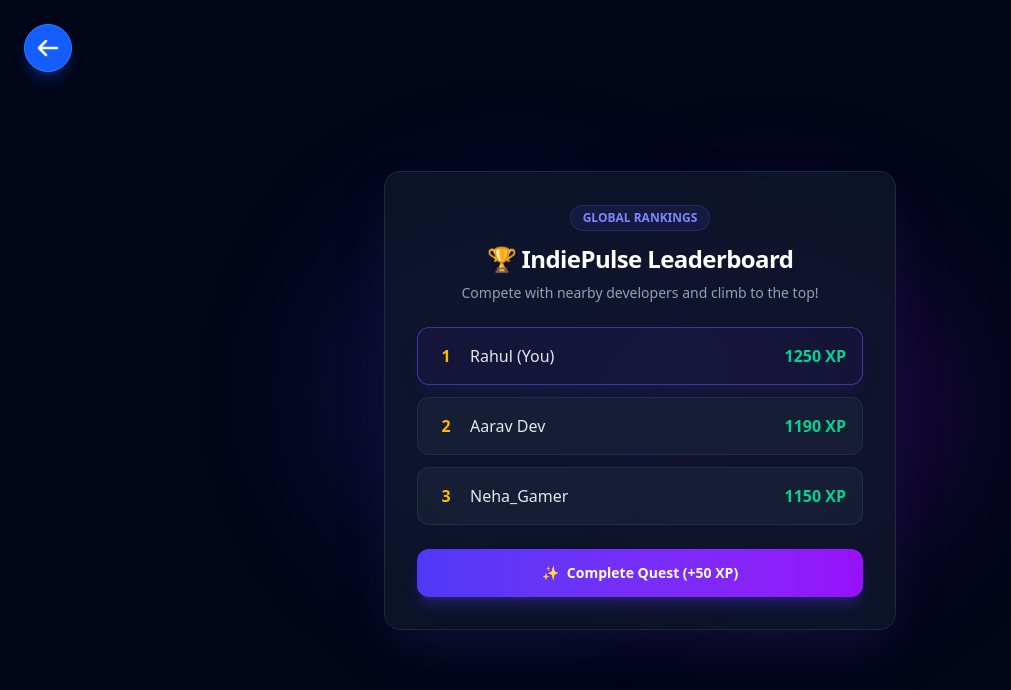
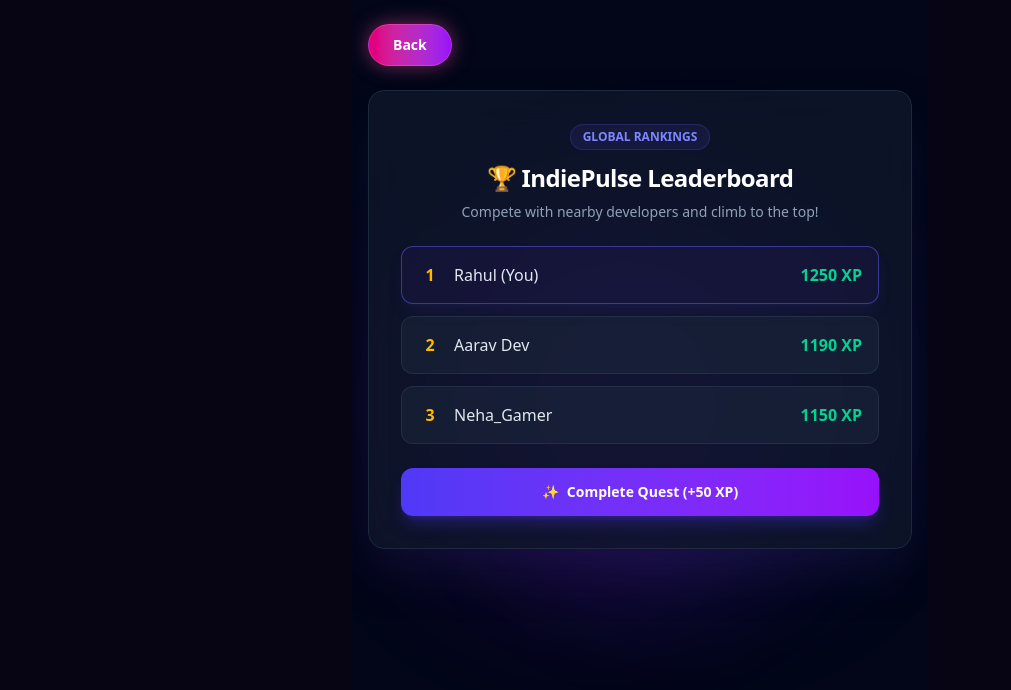
Before and after one commit to Patil-IndiePulse/IndiePulse, a Next.js app: page /leaderboard in a window 1280 px wide. Shown: the top 690 px of the page, without its empty margins (0-1011 px from the left). Built offline with nearby package versions, Linux system fonts and the light colour scheme.

Commit message:
feat: replace blue arrow with pink gradient back button and add quest completion modal on leaderboard page

```diff
--- a/app/leaderboard/page.tsx
+++ b/app/leaderboard/page.tsx
@@ -10,6 +10,8 @@ export default function LeaderboardPage() {
     { name: "Neha_Gamer", xp: 1150 }
   ]);
 
+  const [isModalOpen, setIsModalOpen] = useState(false);
+
   const earnPoints = () => {
     setUsers(prevUsers => {
       return prevUsers.map(user => {
@@ -19,38 +21,30 @@ export default function LeaderboardPage() {
         return user;
       }).sort((a, b) => b.xp - a.xp);
     });
+    setIsModalOpen(true);
   };
 
   const sortedUsers = [...users].sort((a, b) => b.xp - a.xp);
 
   return (
-    <main className="min-h-screen bg-slate-950 text-white flex flex-col items-center justify-center p-6 relative overflow-hidden">
+    <main className="min-h-screen bg-slate-950 text-white flex flex-col px-4 py-6 max-w-xl mx-auto w-full relative overflow-x-hidden select-none">
 
       {/* Background Decorative Glow Effects */}
       <div className="absolute top-1/4 left-1/4 w-96 h-96 bg-indigo-600/15 rounded-full blur-3xl pointer-events-none"></div>
       <div className="absolute bottom-1/4 right-1/4 w-96 h-96 bg-purple-600/15 rounded-full blur-3xl pointer-events-none"></div>
 
-      {/* Top Left Back Button (Changed background to blue) */}
-      <div className="absolute top-6 left-6 z-10">
+      {/* Top Header Row with Clear Pink 'Back' Button */}
+      <div className="w-full flex items-start mb-6 relative z-10">
         <Link
           href="/"
-          className="w-12 h-12 bg-blue-600 hover:bg-blue-700 border border-blue-500 rounded-full flex items-center justify-center shadow-lg shadow-blue-600/30 transition-all transform hover:-translate-y-0.5 cursor-pointer group"
+          className="px-6 py-2.5 rounded-full bg-gradient-to-r from-pink-600 to-purple-600 hover:from-pink-500 hover:to-purple-500 text-white text-sm font-bold shadow-[0_0_20px_rgba(236,72,153,0.5)] border border-pink-400/40 transition-all flex items-center justify-center cursor-pointer"
         >
-          <svg
-            xmlns="http://www.w3.org/2000/svg"
-            className="h-6 w-6 text-white"
-            fill="none"
-            viewBox="0 0 24 24"
-            stroke="currentColor"
-            strokeWidth={2.5}
-          >
-            <path strokeLinecap="round" strokeLinejoin="round" d="M10 19l-7-7m0 0l7-7m-7 7h18" />
-          </svg>
+          Back
         </Link>
       </div>
 
       {/* Leaderboard Container */}
-      <div className="bg-slate-900/80 backdrop-blur-xl border border-slate-800 p-8 rounded-2xl w-full max-w-lg shadow-2xl shadow-indigo-950/50 text-center relative z-10">
+      <div className="bg-slate-900/80 backdrop-blur-xl border border-slate-800 p-8 rounded-2xl w-full shadow-2xl shadow-indigo-950/50 text-center relative z-10">
         <div className="inline-flex items-center gap-2 px-3 py-1 rounded-full bg-indigo-500/10 border border-indigo-500/20 text-indigo-400 text-xs font-semibold mb-3">
           GLOBAL RANKINGS
         </div>
@@ -83,6 +77,29 @@ export default function LeaderboardPage() {
           <span>✨</span> Complete Quest (+50 XP)
         </button>
       </div>
+
+      {/* Quest Completed Popup Modal */}
+      {isModalOpen && (
+        <div className="fixed inset-0 bg-black/80 backdrop-blur-md flex items-center justify-center p-4 z-50">
+          <div className="bg-slate-900 border border-indigo-500/40 rounded-3xl p-6 w-full max-w-sm shadow-2xl text-center relative animate-in fade-in zoom-in duration-200">
+
+            <div className="text-4xl mb-3">🎉</div>
+            <h3 className="text-lg font-black text-white mb-2">Quest Completed!</h3>
+            <p className="text-slate-300 text-xs mb-6 leading-relaxed">
+              Congratulations! You have successfully completed the daily developer quest and earned <span className="text-emerald-400 font-bold">+50 XP</span>!
+            </p>
+
+            <button
+              onClick={() => setIsModalOpen(false)}
+              className="w-full py-3 bg-gradient-to-r from-pink-600 to-purple-600 hover:from-pink-500 hover:to-purple-500 text-white font-bold rounded-xl shadow-[0_0_15px_rgba(236,72,153,0.5)] transition-all text-xs cursor-pointer border border-pink-400/40"
+            >
+              Claim & Close 🚀
+            </button>
+
+          </div>
+        </div>
+      )}
+
     </main>
   );
 }
```
